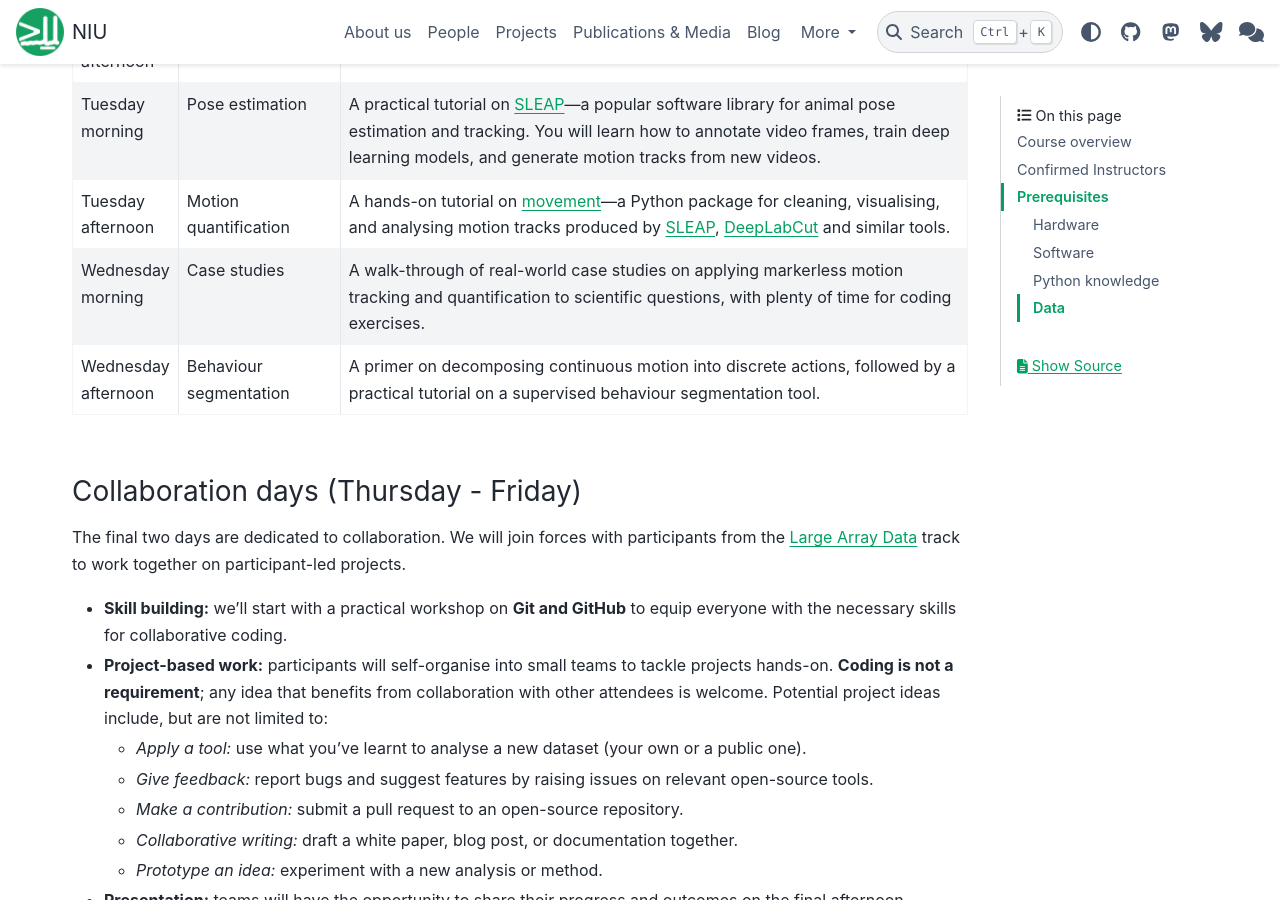
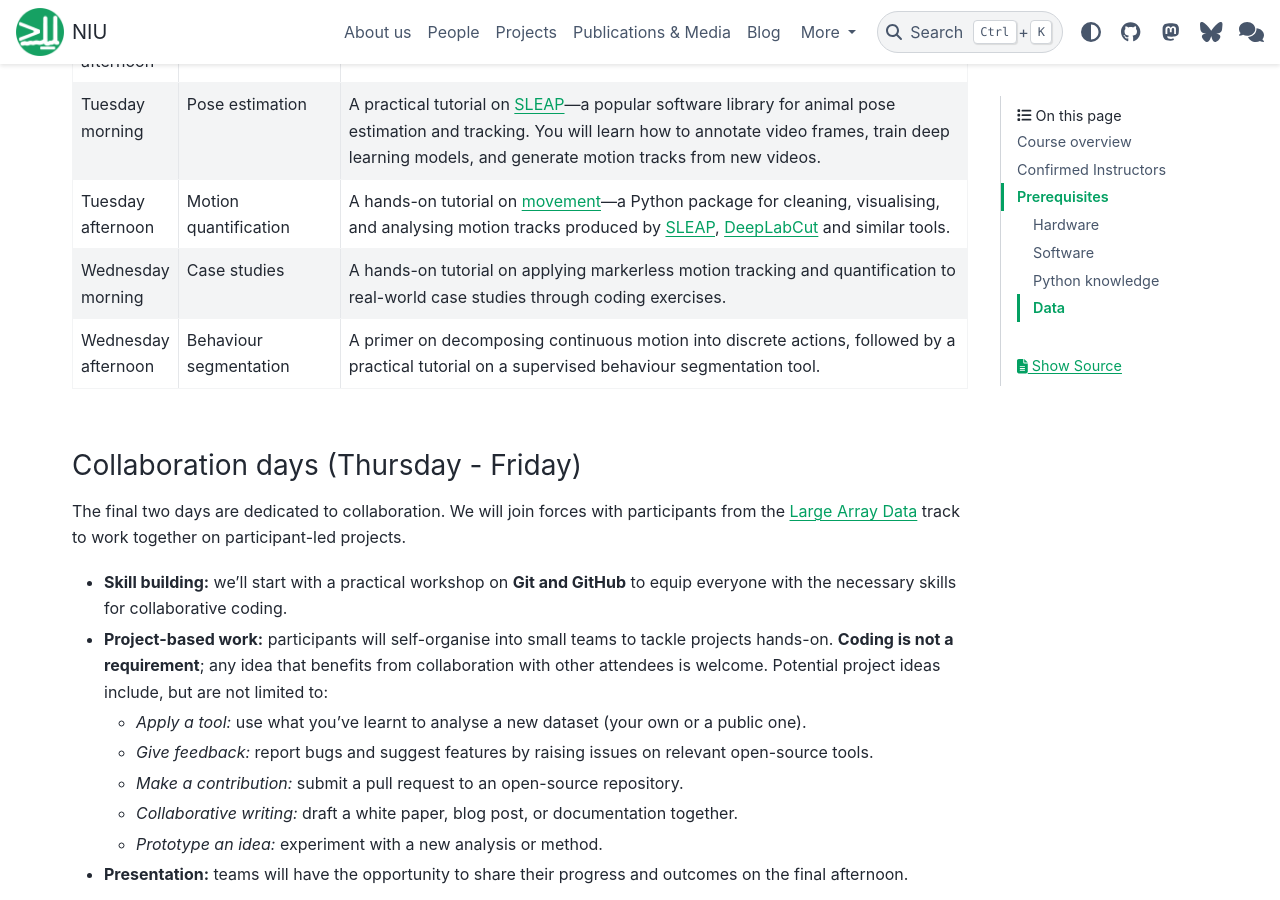
Before and after one commit to neuroinformatics-unit/neuroinformatics-unit.github.io, a Sphinx documentation site: the page built from docs/source/open-software-summer-school/2026/animals-in-motion.md, in a window 1280 px wide and 900 px high, scrolled down 1494 px. Built offline with Sphinx 7.4.7 and the PyData theme 0.15.4, drawn with Linux system fonts in a browser that asks for light colours; nearby versions of some CDN libraries.

Commit message:
Update docs/source/open-software-summer-school/2026/animals-in-motion.md
Co-authored-by: Chang Huan Lo <changhuan.lo@ucl.ac.uk>

```diff
--- a/docs/source/open-software-summer-school/2026/animals-in-motion.md
+++ b/docs/source/open-software-summer-school/2026/animals-in-motion.md
@@ -36,7 +36,7 @@ While icons of mice are used for illustration, the course content should be appl
 | Monday<br>afternoon | Symposium | Participants present their work and network with other participants. |
 | Tuesday<br>morning | Pose estimation | A practical tutorial on [SLEAP](https://sleap.ai/)—a popular software library for animal pose estimation and tracking. You will learn how to annotate video frames, train deep learning models, and generate motion tracks from new videos. |
 | Tuesday<br>afternoon | Motion quantification | A hands-on tutorial on [movement](https://movement.neuroinformatics.dev)—a Python package for cleaning, visualising, and analysing motion tracks produced by [SLEAP](https://sleap.ai/), [DeepLabCut](https://deeplabcut.org/) and similar tools. |
-| Wednesday<br>morning | Case studies | A walk-through of real-world case studies on applying markerless motion tracking and quantification to scientific questions, with plenty of time for coding exercises. |
+| Wednesday<br>morning | Case studies | A hands-on tutorial on applying markerless motion tracking and quantification to real-world case studies through coding exercises. |
 | Wednesday<br>afternoon | Behaviour segmentation | A primer on decomposing continuous motion into discrete actions, followed by a practical tutorial on a supervised behaviour segmentation tool. |
 
 
```
